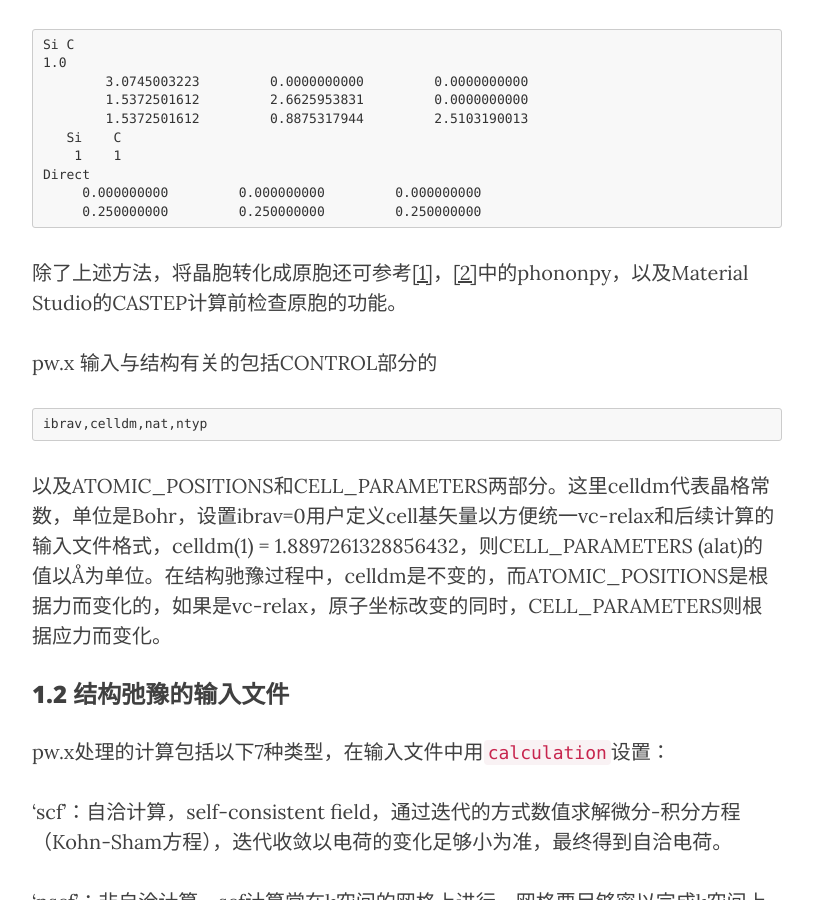
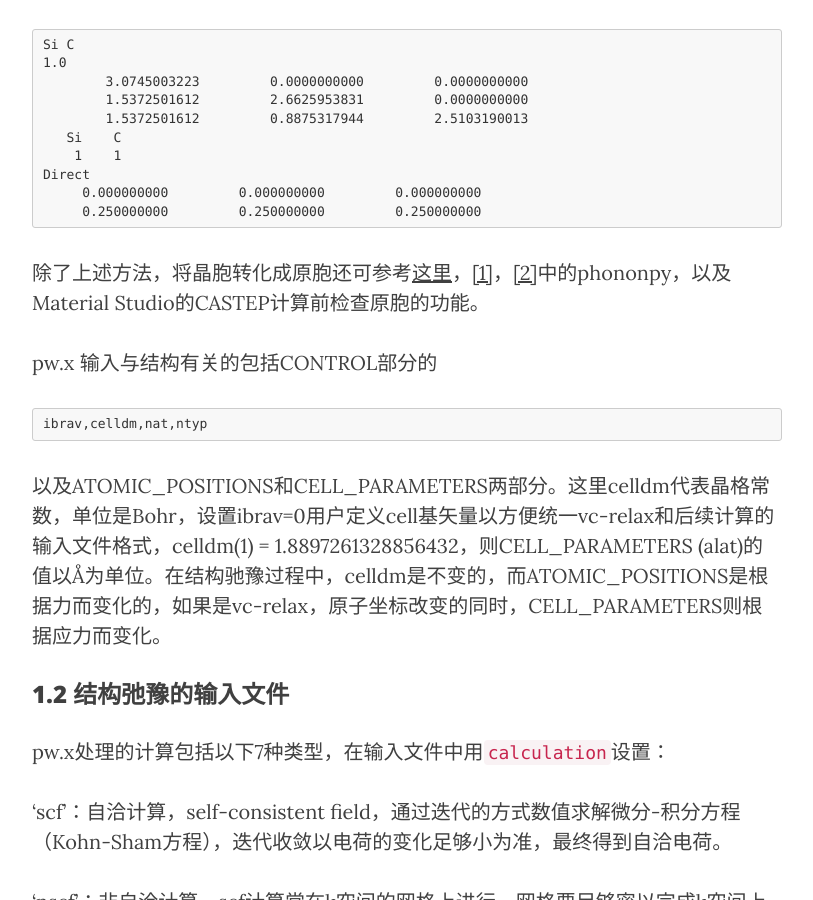
Before and after one commit to yyyu200/DFTbook, a Jekyll site: the page built from _posts/2019-04-01-HandsOn.md, in a window 1280 px wide and 900 px high, scrolled down 2996 px. Shown: the whole window, without its empty margins (233-1046 px from the left). Built offline with Jekyll 4.4.1, drawn with Linux system fonts in a browser that asks for light colours; nearby versions of some CDN libraries; formulas are drawn with MathJax 3; comment, search, counter and statistics services are not loaded.

Commit message:
modify at20190424-13:01:55-aliyun

````diff
--- a/_posts/2019-04-01-HandsOn.md
+++ b/_posts/2019-04-01-HandsOn.md
@@ -79,7 +79,7 @@ Direct
      0.250000000         0.250000000         0.250000000
 ```
 
-除了上述方法，将晶胞转化成原胞还可参考[[1]](https://avogadro.cc/docs/building-materials/reducing-crystals-to-primitive-cells/)，[[2]](https://www.researchgate.net/post/How_to_convert_a_conventional_cell_to_a_primitive_cell)中的phononpy，以及Material Studio的CASTEP计算前检查原胞的功能。
+除了上述方法，将晶胞转化成原胞还可参考[这里](./blogs/2019/04/07/TransCell)，[[1]](https://avogadro.cc/docs/building-materials/reducing-crystals-to-primitive-cells/)，[[2]](https://www.researchgate.net/post/How_to_convert_a_conventional_cell_to_a_primitive_cell)中的phononpy，以及Material Studio的CASTEP计算前检查原胞的功能。
 
 pw.x 输入与结构有关的包括CONTROL部分的
 ```
````
